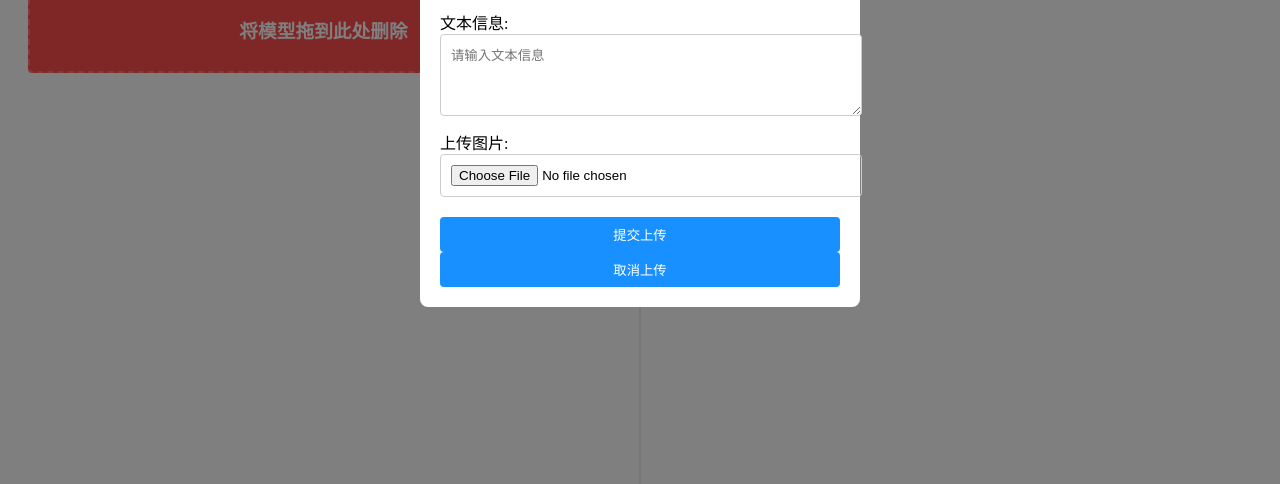
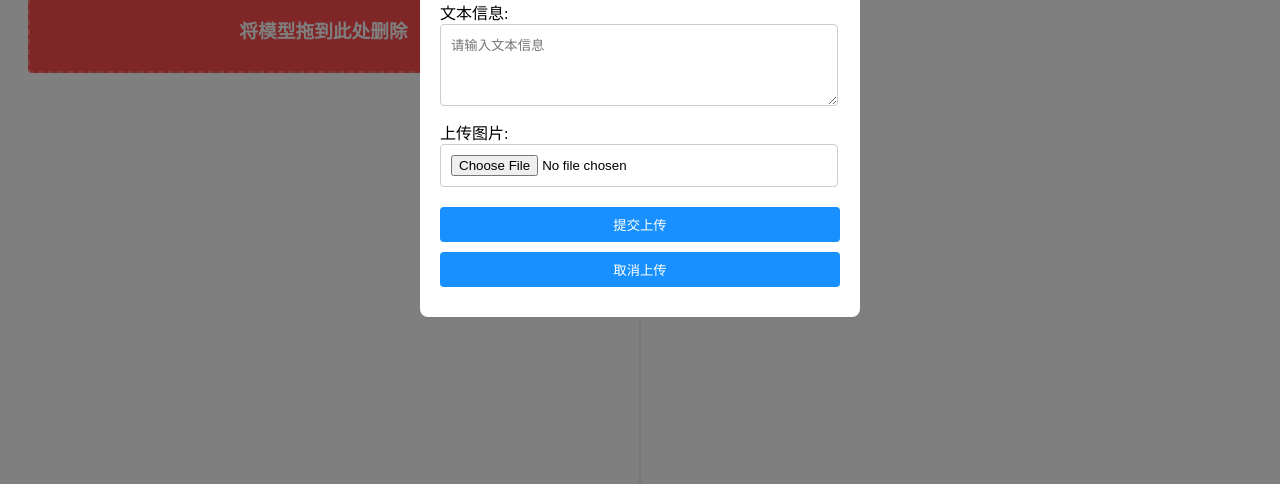
Before and after one commit to wsjxdm/firstweek, a plain HTML site: page model/index.html in a window 1280 px wide. Both pictures are taken after a click on the button "+上传". Shown: the part 315-799 px from the top of the page. Drawn offline with Linux system fonts and the light colour scheme.

Commit message:
update css

```diff
--- a/model/index.html
+++ b/model/index.html
@@ -105,7 +105,7 @@
 
         .modal-body input,
         .modal-body textarea {
-            width: 100%;
+            width: 94%;
             padding: 10px;
             margin-bottom: 10px;
             border: 1px solid #ccc;
@@ -120,6 +120,7 @@
             border-radius: 4px;
             cursor: pointer;
             width: 100%;
+            margin-bottom: 10px;
         }
 
         .modal-body input[type="file"] {
```
